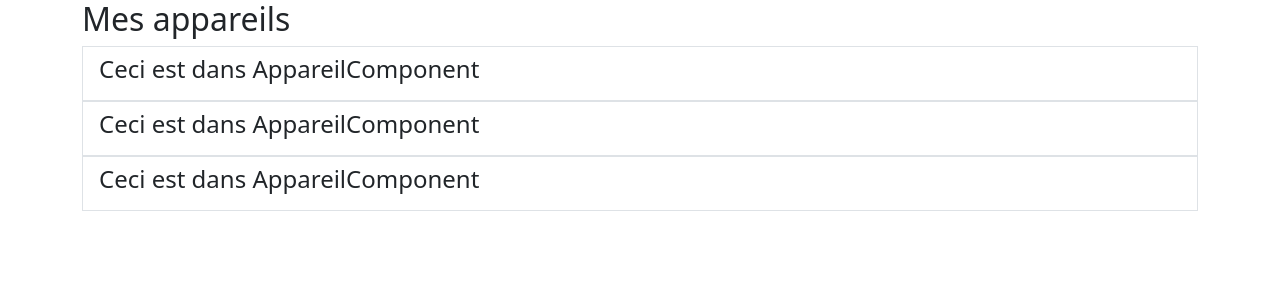
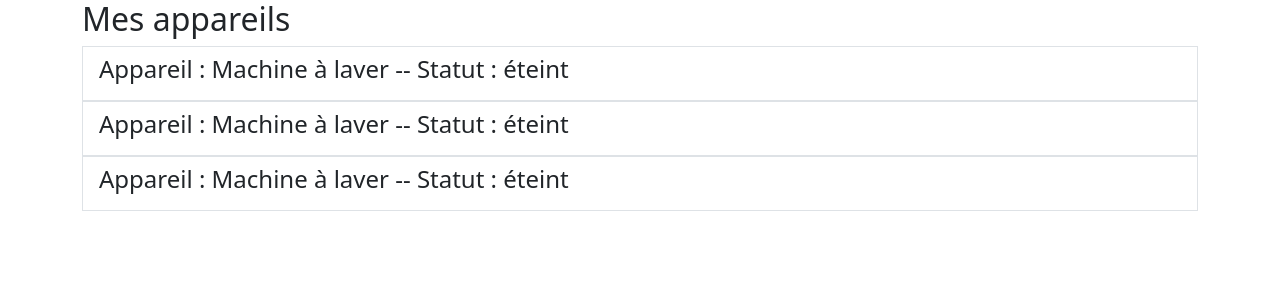
Before and after one commit to elielaurentraphael/my-angular-project, an Angular app: page / in a window 1280 px wide. Shown: the top 300 px of the page. Built offline with nearby package versions, Linux system fonts and the light colour scheme.

Commit message:
commit n°4: l'interpolation directe - du fichier appareil.component.ts: appareilName = 'Machine à laver' - vers le fichier appareil.component.html: ...{{ appareilName }}...

```diff
--- a/src/app/appareil/appareil.component.html
+++ b/src/app/appareil/appareil.component.html
@@ -1,4 +1,4 @@
 <!-- chaque appareil représente un élément de la liste -->
 <li class="list-group-item">
-  <h4>Ceci est dans AppareilComponent</h4>
+  <h4>Appareil : {{ appareilName }} -- Statut : {{ appareilStatus }}</h4>
 </li>
--- a/src/app/appareil/appareil.component.ts
+++ b/src/app/appareil/appareil.component.ts
@@ -3,8 +3,9 @@ import { Component } from '@angular/core';
 @Component({
   selector: 'app-appareil',
   templateUrl: './appareil.component.html',
-  styleUrl: './appareil.component.scss'
+  styleUrl: './appareil.component.scss',
 })
 export class AppareilComponent {
-
+  appareilName = 'Machine à laver';
+  appareilStatus = 'éteint';
 }
```
